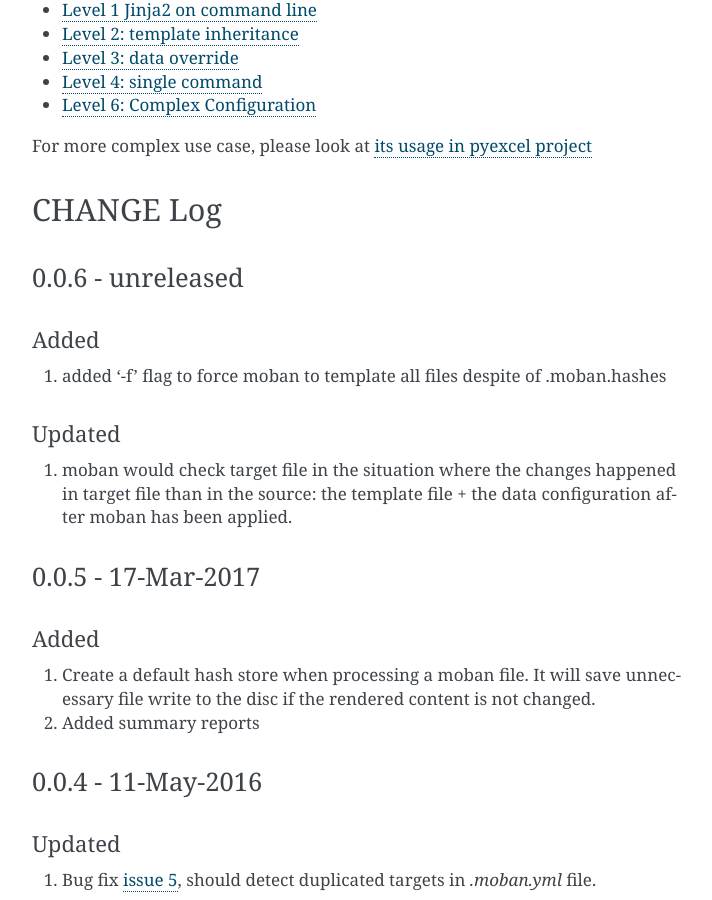
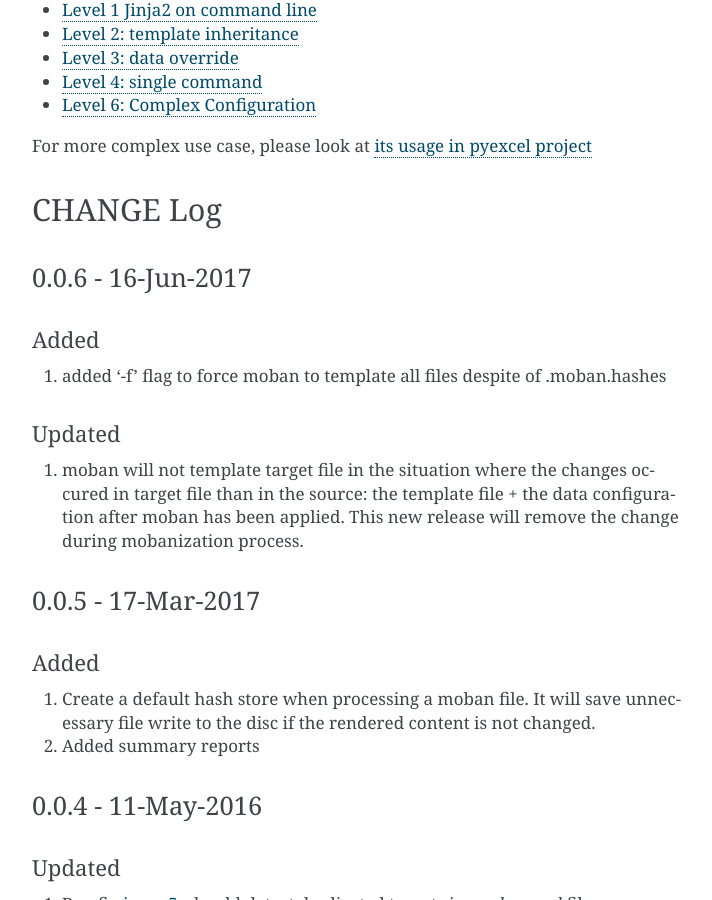
Before and after one commit to moremoban/moban, a Sphinx documentation site: the page built from docs/index.rst, in a window 1280 px wide and 900 px high, scrolled down 1878 px. Shown: the whole window, without its empty margins (388-1100 px from the left). Built offline with Sphinx 7.4.7, drawn with Linux system fonts in a browser that asks for light colours; pages that are not in the unit, such as notebooks, are missing from menus; some of the changed text lies outside the part shown.

Commit message:
release 0.0.6

```diff
--- a/CHANGELOG.rst
+++ b/CHANGELOG.rst
@@ -1,7 +1,7 @@
 CHANGE Log
 ================================================================================
 
-0.0.6 - unreleased
+0.0.6 - 16-Jun-2017
 --------------------------------------------------------------------------------
 
 Added
@@ -12,9 +12,10 @@
 Updated
 ++++++++++++++++++++++++++++++++++++++++++++++++++++++++++++++++++++++++++++++++
 
-#. moban would check target file in the situation where the changes happened in
-   target file than in the source: the template file + the data configuration
-   after moban has been applied.
+#. moban will not template target file in the situation where the changes
+   occured in target file than in the source: the template file + the data
+   configuration after moban has been applied. This new release will remove the
+   change during mobanization process.
 
 0.0.5 - 17-Mar-2017
 --------------------------------------------------------------------------------
--- a/docs/conf.py
+++ b/docs/conf.py
@@ -6,7 +6,7 @@
 copyright = '2016, C.W.'
 author = 'C.W.'
 version = '0.0.6'
-release = '0.0.5'
+release = '0.0.6'
 language = None
 exclude_patterns = []
 pygments_style = 'sphinx'
--- /dev/null
+++ b/setup.cfg
@@ -0,0 +1,4 @@
+[metadata]
+description-file = README.rst
+[bdist_wheel]
+universal = 1
```
